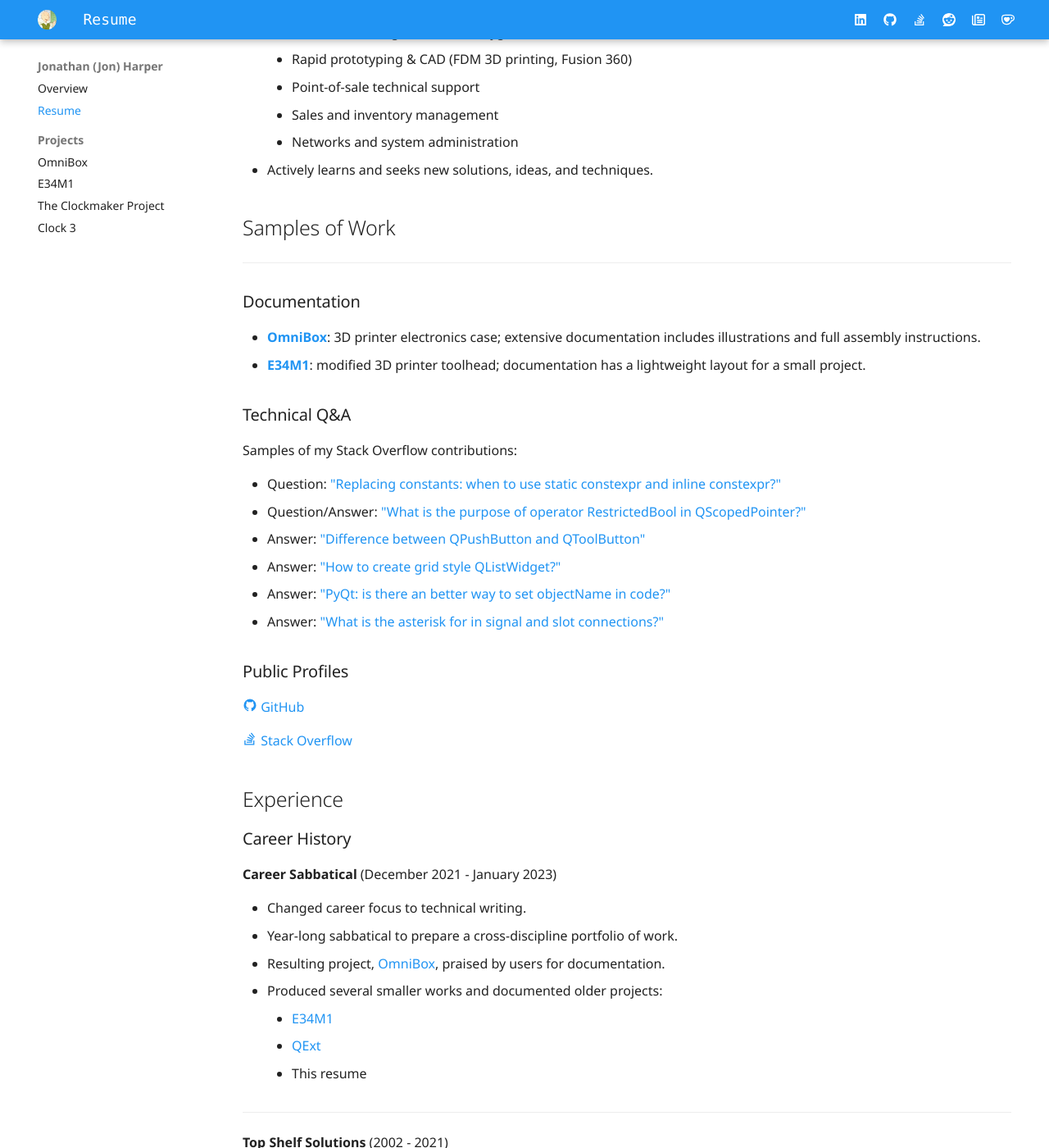
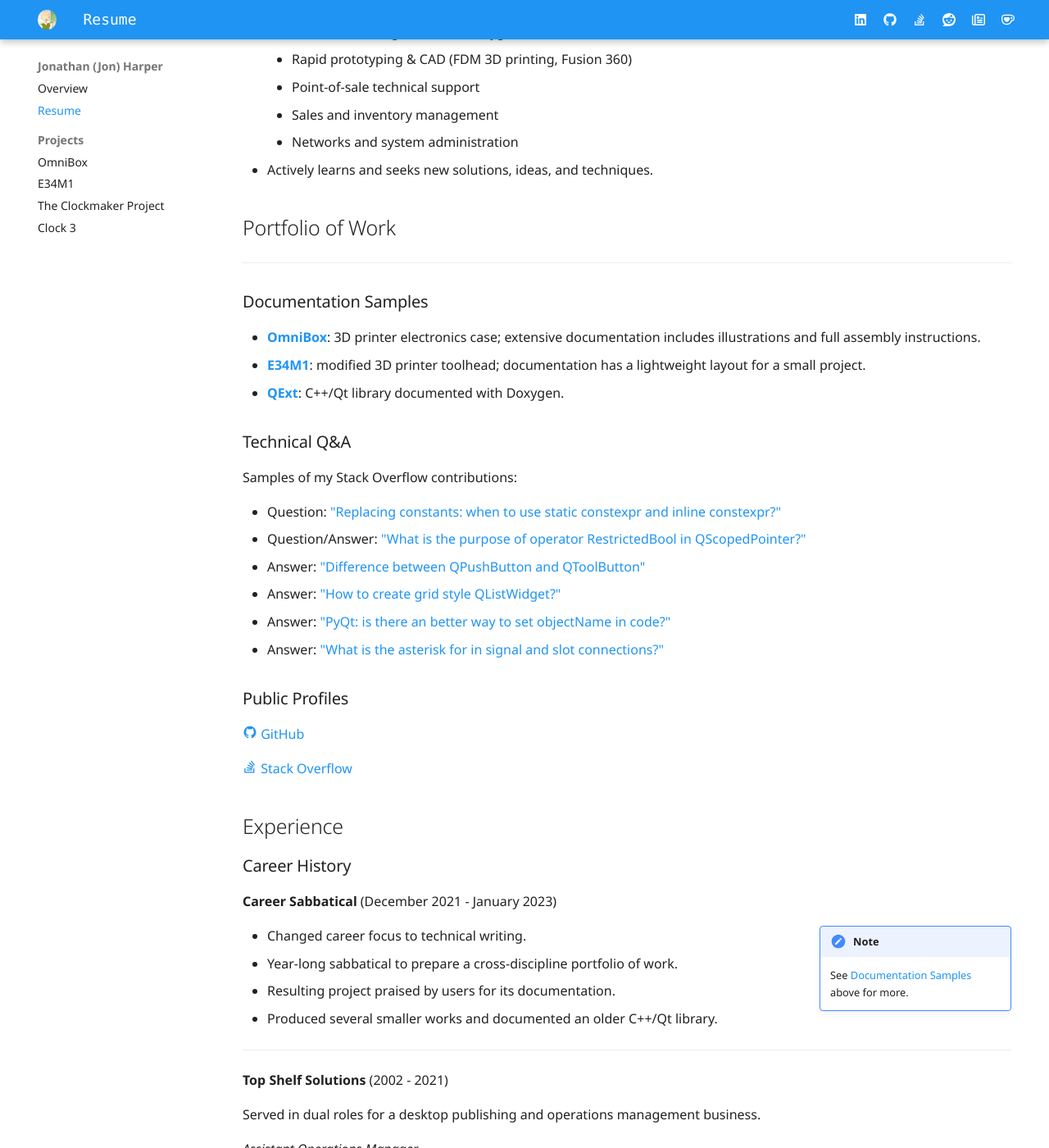
Before and after one commit to jon-harper/jon-harper.github.io, an MkDocs documentation site: the page built from docs/resume.md, in a window 1280 px wide and 1400 px high, scrolled down 562 px. Shown: the whole window at 82% size. Built offline with MkDocs 1.6.1 and Material for MkDocs 9.7.7, drawn with Linux system fonts in a browser that asks for light colours.

Commit message:
Polished resume

```diff
--- a/docs/resume.md
+++ b/docs/resume.md
@@ -33,13 +33,14 @@ hide: toc
     - Networks and system administration
 - Actively learns and seeks new solutions, ideas, and techniques.
 
-## Samples of Work
+## Portfolio of Work
 
 ------
-### Documentation
+### Documentation Samples
 
 - **[OmniBox](https://jon-harper.github.io/OmniBox)**: 3D printer electronics case; extensive documentation includes illustrations and full assembly instructions.
 - **[E34M1](https://jon-harper.github.io/E34M1/)**: modified 3D printer toolhead; documentation has a lightweight layout for a small project.
+- **[QExt](https://jon-harper.github.io/)**: C++/Qt library documented with Doxygen.
 
 ### Technical Q&A
 
@@ -63,14 +64,13 @@ Samples of my Stack Overflow contributions:
 ### Career History
 
 **Career Sabbatical** (December 2021 - January 2023)
+!!! note inline end
+    See [Documentation Samples](#documentation-samples) above for more.
 
 - Changed career focus to technical writing.
 - Year-long sabbatical to prepare a cross-discipline portfolio of work.
-- Resulting project, [OmniBox](https://jon-harper.github.io/OmniBox), praised by users for documentation.
-- Produced several smaller works and documented older projects:
-    - [E34M1](https://jon-harper.github.io/E34M1/)
-    - [QExt](https://github.com/jon-harper/QExt/)
-    - This resume
+- Resulting project praised by users for its documentation.
+- Produced several smaller works and documented an older C++/Qt library.
 
 ------
 **Top Shelf Solutions** (2002 - 2021)
```
